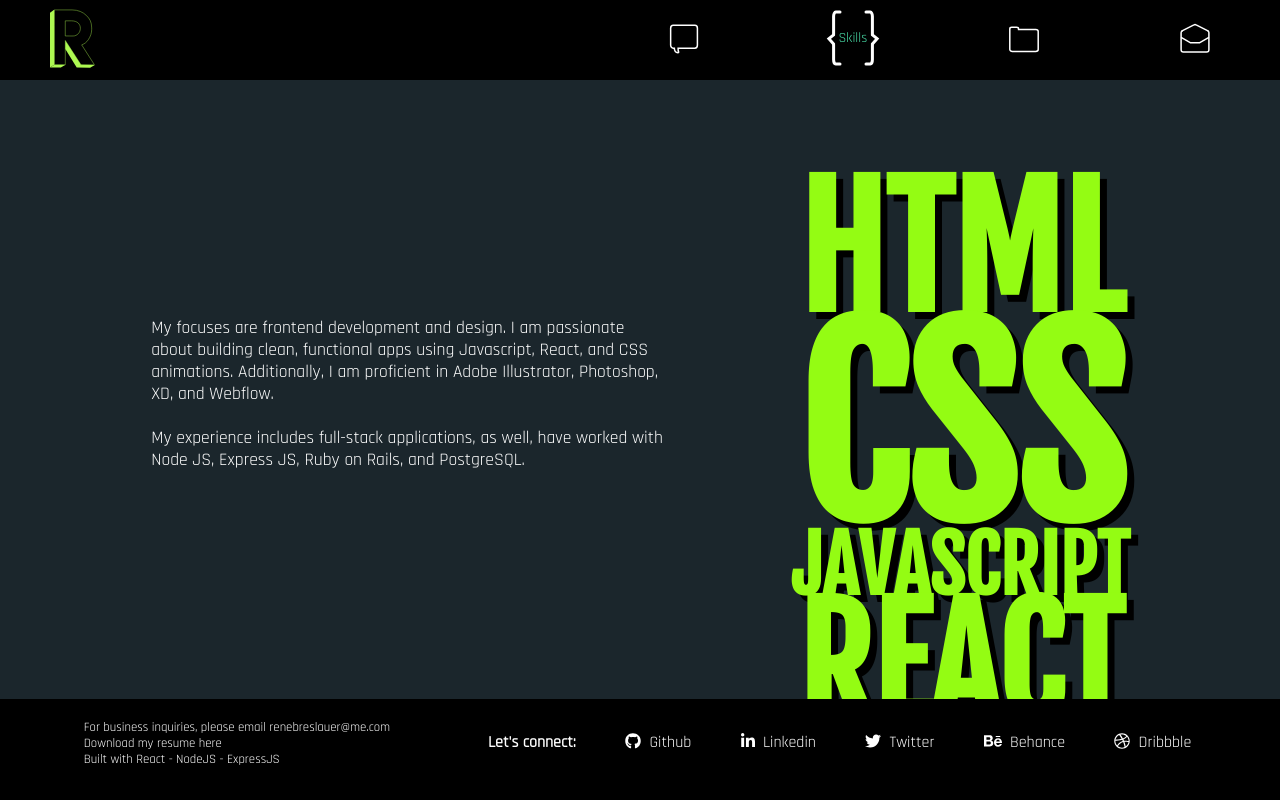
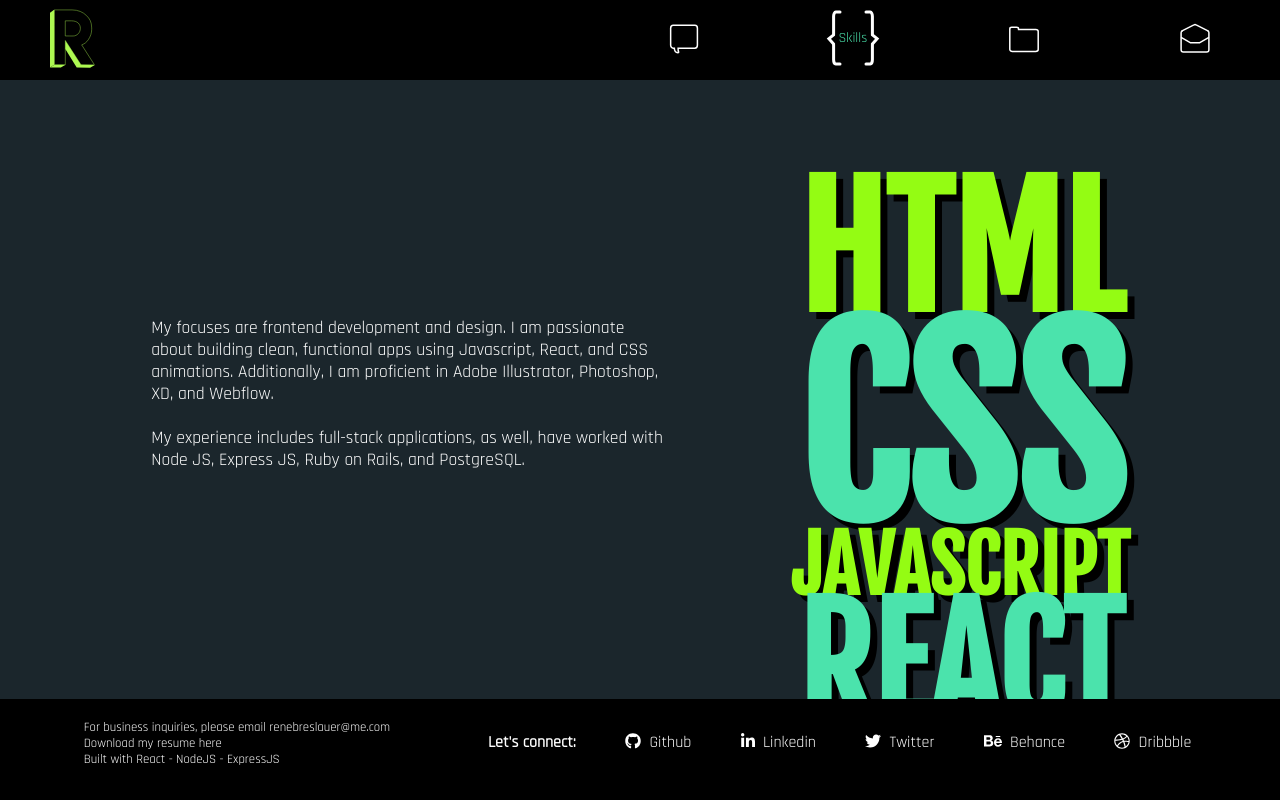
Before and after one commit to renebreslauer/portfolio_website, a React (Create React App) app: page /Skills in a window 1280 px wide. Built offline with nearby package versions, Linux system fonts and the light colour scheme; a web font is replaced by a local one.

Commit message:
animation update

```diff
--- a/src/pages/Skills/Skills.module.css
+++ b/src/pages/Skills/Skills.module.css
@@ -37,6 +37,7 @@
 #css {
   font-size: 15rem;
   margin-top: -4.5rem;
+  color: #4be3ac;
 }
 
 #javascript {
@@ -47,6 +48,7 @@
 #react {
   font-size: 9rem;
   margin-top: -2.5rem;
+  color: #4be3ac;
 }
 
 .letter {
```
